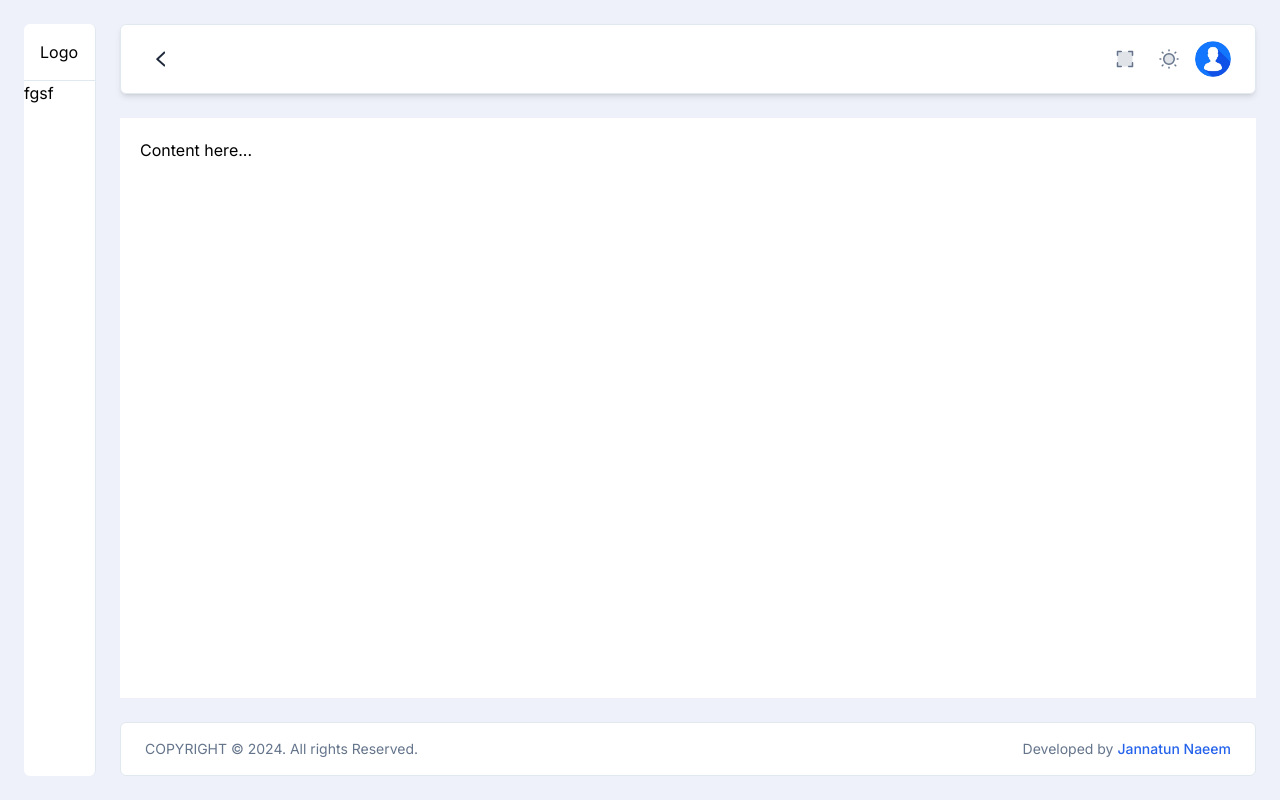
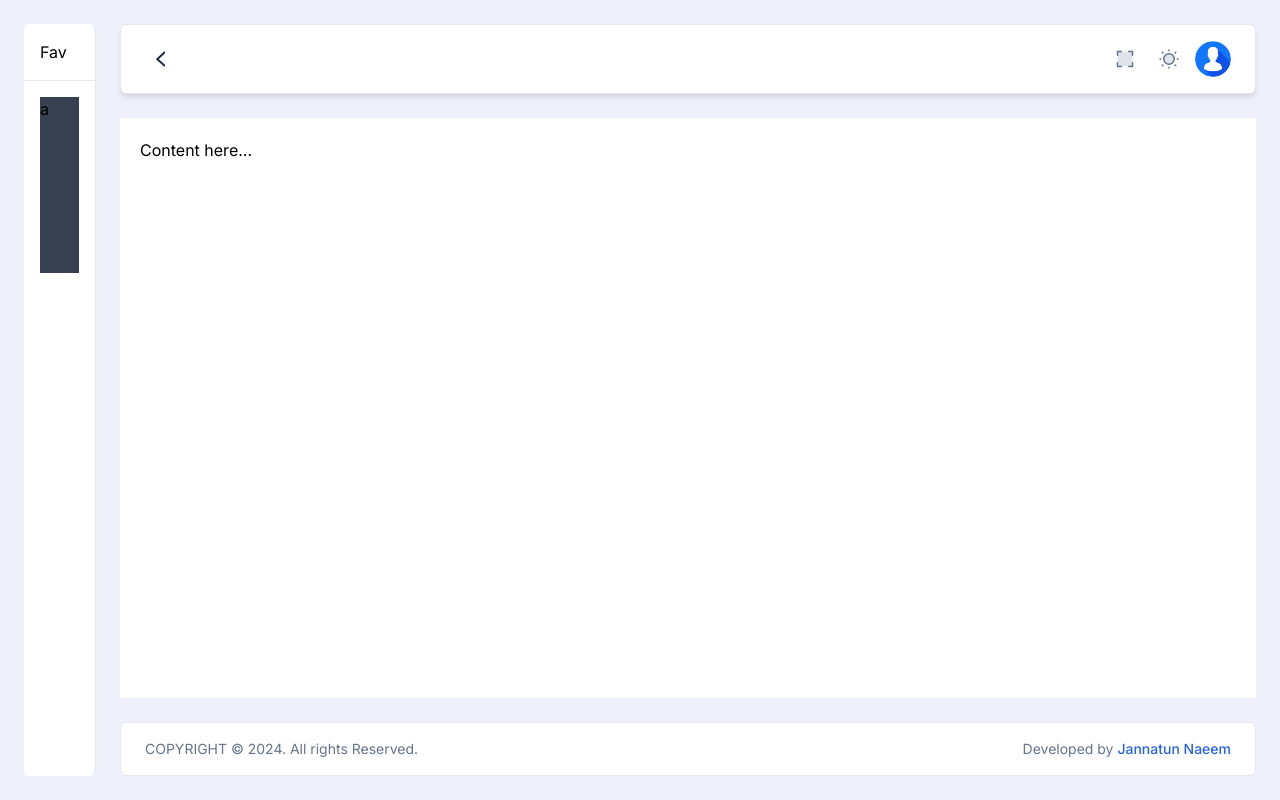
Before and after one commit to JannatunNaeem141/NextJS-Shadcn-TailwindCSS-Responsive-Dashboard-UI, a Next.js app: page / in a window 1280 px wide. Both pictures are taken after a click on the button 331 px from the left and 59 px from the top of the page. Built offline with nearby package versions, Linux system fonts and the light colour scheme.

Commit message:
sidebar logo section and sheet sidebar update

```diff
--- a/components/Sidebar.tsx
+++ b/components/Sidebar.tsx
@@ -12,19 +12,26 @@ export default function Sidebar({ isSidebarCollapsed, isSheetOpen, setIsSheetOpe
       {/* Sidebar at XL device */}
       <aside className={`xl:block hidden fixed top-0 bottom-0 sm:p-6 p-3`}>
         <div className={`${isSidebarCollapsed ? 'xl:w-[72px]' : 'xl:w-[248px]'} h-full border-r border-default rounded-md overflow-hidden flex flex-col bg-card transition-width duration-300`}>
-          <div className="p-4 border-b border-default">Logo</div>
-          <div className="h-full flex-1 overflow-y-auto">fgsf</div>
+          {/* Logo */}
+          <div className="p-4 border-b border-default">
+            <div className={`${isSidebarCollapsed ? 'block' : 'hidden'}`}>Fav</div>
+            <div className={`${isSidebarCollapsed ? 'hidden' : 'block'}`}>Logo</div>
+          </div>
+          {/* Nav Links */}
+          <div className="h-full flex-1 overflow-y-auto sm:p-4 p-3">
+            <p className="h-44 bg-gray-700">a</p>
+          </div>
         </div>
       </aside>
 
       {/* Sidebar at LG and Small device */}
       <Sheet open={isSheetOpen} onOpenChange={setIsSheetOpen}>
-        <SheetContent side="left">
+        <SheetContent side="left" className="border-default">
           <SheetHeader className="hidden">
             <SheetTitle></SheetTitle>
             <SheetDescription></SheetDescription>
           </SheetHeader>
-          <div className="p-4 border-b border-default">Logo</div>
+          <div className="py-4 border-b border-default">Dashboard</div>
           <div className="h-full flex-1 overflow-y-auto">Sidebar Content</div>
         </SheetContent>
       </Sheet>
--- a/components/ui/sheet.tsx
+++ b/components/ui/sheet.tsx
@@ -31,7 +31,7 @@ const SheetOverlay = React.forwardRef<
 SheetOverlay.displayName = SheetPrimitive.Overlay.displayName
 
 const sheetVariants = cva(
-  "fixed z-50 gap-4 bg-white p-6 shadow-lg transition ease-in-out data-[state=open]:animate-in data-[state=closed]:animate-out data-[state=closed]:duration-300 data-[state=open]:duration-500 dark:bg-neutral-950",
+  "fixed z-50 gap-4 bg-card p-6 shadow-lg transition ease-in-out data-[state=open]:animate-in data-[state=closed]:animate-out data-[state=closed]:duration-300 data-[state=open]:duration-500",
   {
     variants: {
       side: {
@@ -65,7 +65,7 @@ const SheetContent = React.forwardRef<
       {...props}
     >
       {children}
-      <SheetPrimitive.Close className="absolute right-4 top-4 rounded-sm opacity-70 ring-offset-white transition-opacity hover:opacity-100 focus:outline-none focus:ring-2 focus:ring-neutral-950 focus:ring-offset-2 disabled:pointer-events-none data-[state=open]:bg-neutral-100 dark:ring-offset-neutral-950 dark:focus:ring-neutral-300 dark:data-[state=open]:bg-neutral-800">
+      <SheetPrimitive.Close className="absolute right-4 top-4 rounded-sm opacity-70 transition-opacity hover:opacity-100 focus:outline-none disabled:pointer-events-none data-[state=open]:bg-neutral-100 dark:data-[state=open]:bg-neutral-800">
         <X className="h-4 w-4" />
         <span className="sr-only">Close</span>
       </SheetPrimitive.Close>
```
